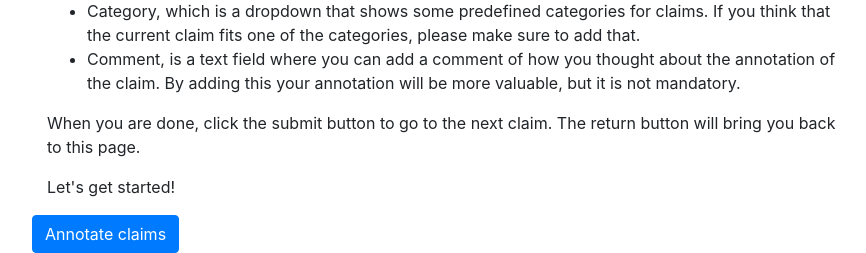
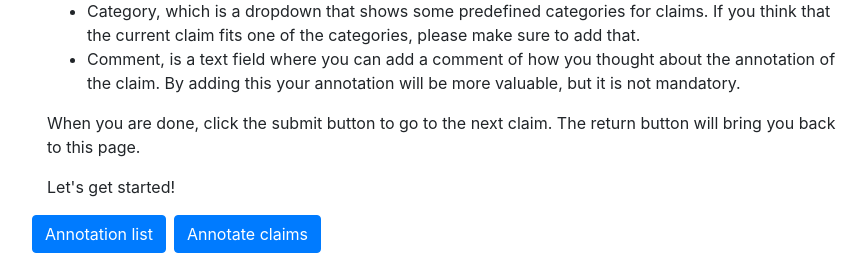
Before and after one commit to Martin36/annotation-platform, a Django app: page /en/ in a window 1280 px wide. Shown: the part 629-882 px from the top of the page, without its empty margins (193-1059 px from the left). Run offline with Django 4.2, Linux system fonts and the light colour scheme.

Commit message:
Created the annotation list view

```diff
--- a/annotations/templates/annotation_index.html
+++ b/annotations/templates/annotation_index.html
@@ -31,10 +31,9 @@
 <p>{% translate "Let's get started!" %}</p>
 
 <div class="row">
-  {% comment %} <a href="{% url 'claim_list' %}" class="btn btn-primary mr-2">
-    {% translate "Claim list" %}
-  </a> {% endcomment %}
-
+  <a href="{% url 'annotation_list' %}" class="btn btn-primary mr-2">
+    {% translate "Annotation list" %}
+  </a>
   <a href="{% url 'annotate_next_claim' %}" class="btn btn-primary">
     {% translate "Annotate claims" %}
   </a>
--- a/annotations/templates/claim_annotation.html
+++ b/annotations/templates/claim_annotation.html
@@ -8,7 +8,7 @@
 <div class="row">
   <div class="col-md-12">
     <h4>{% translate "Claim" %}</h4>
-    <p class="text-muted" style="font-size: 14px">{% translate "Date" %}: {{ claim.date }}</p>
+    <p class="text-muted" style="font-size: 0.8rem">{% translate "Date" %}: {{ claim.date }}</p>
     {% if language == "sv" %}
       <p>{{ claim.sent_sv }}</p>
     {% else %}
--- a/annotations/urls.py
+++ b/annotations/urls.py
@@ -3,7 +3,7 @@ from . import views
 
 urlpatterns = [
   path("", views.annotation_index, name="annotation_index"),
-  path("claim-list", views.claim_list, name="claim_list"),
+  path("annotation-list", views.annotation_list, name="annotation_list"),
   path("annotation/<int:pk>/", views.claim_annotation, name="claim_annotation"),
   path("annotate-next-claim", views.annotate_next_claim, name="annotate_next_claim"),
 ]
--- a/annotations/views.py
+++ b/annotations/views.py
@@ -8,12 +8,19 @@ from annotations.models import Annotation, Claim
 def annotation_index(request):
   return render(request, 'annotation_index.html', {})
 
-def claim_list(request):
-  claims = Claim.objects.all()
+def annotation_list(request):
+  annotations = Annotation.objects.filter(
+    user__username=request.user
+  ).order_by("-claim__id")
+
+  language = request.LANGUAGE_CODE
+
   context = {
-    'claims': claims
+    'annotations': annotations,
+    'language': language
   }
-  return render(request, 'claim_list.html', context)
+
+  return render(request, 'annotation_list.html', context)
 
 @login_required
 def annotate_next_claim(request):
```
Also changed, not shown: annotations/templates/annotation_list.html (added, +37 -0 lines), annotations/templates/claim_list.html (deleted).
